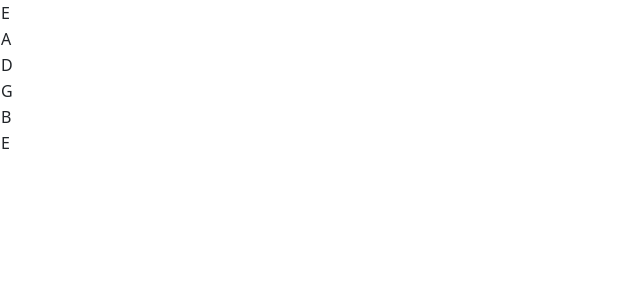
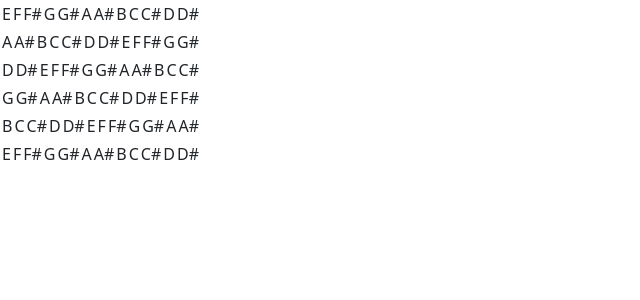
Before and after one commit to DanielSollis/Scales, a React (Vite) app: page / in a window 1280 px wide. Shown: the top 300 px of the page, without its empty margins (0-640 px from the left). Built offline with nearby package versions, Linux system fonts and the light colour scheme.

Commit message:
fretboard component work

```diff
--- a/src/components/Guitar.tsx
+++ b/src/components/Guitar.tsx
@@ -19,7 +19,7 @@ function create_guitar_string(
 ): string[] {
   let res: string[] = [startingNote];
 
-  for (let i = 0; i < stringLength; i++) {
+  for (let i = 0; i < stringLength - 1; i++) {
     let last_note: string = res[res.length - 1];
     let next_note = note_mapping.get(last_note);
     if (next_note) {
@@ -39,7 +39,11 @@ const Guitar = () => {
         {strings.map((val, index) => {
           return (
             <tr key={index}>
-              <td>{val}</td>
+              <td>
+                {create_guitar_string(val, 12).map((fret_val) => {
+                  return <td>{fret_val}</td>;
+                })}
+              </td>
             </tr>
           );
         })}
```
